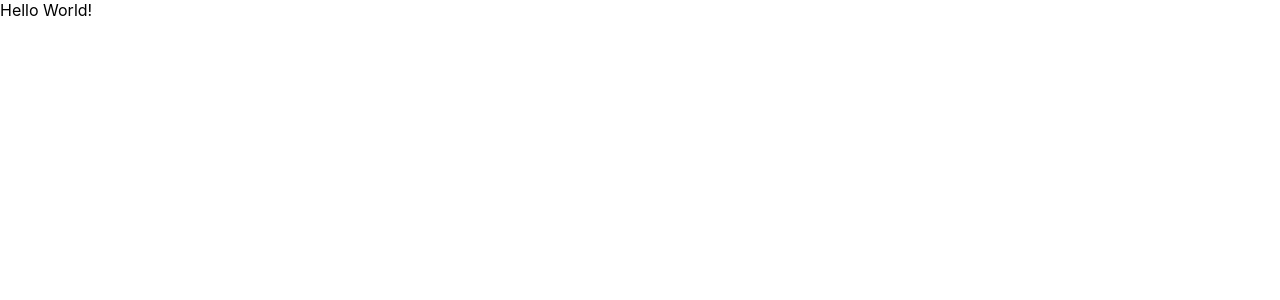
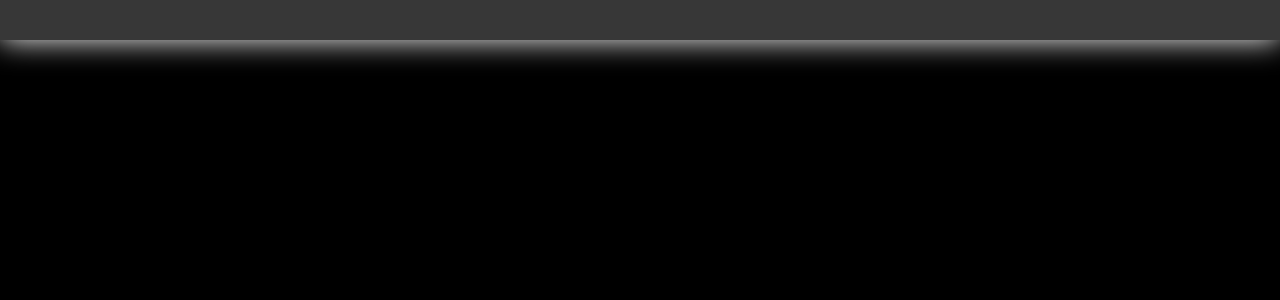
Before and after one commit to KacperMalachowski/blog, a Next.js app: page / in a window 1280 px wide. Shown: the top 300 px of the page. Built offline with nearby package versions, Linux system fonts and the light colour scheme; a web font is replaced by a local one.

Commit message:
feat(top-nav-bar): refactor top-nav-bar, dark mode

```diff
--- a/src/components/HeaderBar/index.tsx
+++ /dev/null
@@ -1,3 +0,0 @@
-const HeaderBar = () => (<>Hello World!</>);
-
-export default HeaderBar;
--- /dev/null
+++ b/src/components/TopNavBar/index.tsx
@@ -0,0 +1,8 @@
+import { FunctionComponent } from "react"
+import StyledWrapped from "./styles/StyledWrapper";
+
+const TopNavBar: FunctionComponent = ({ children }) => (
+  <StyledWrapped></StyledWrapped>
+)
+
+export default TopNavBar;
--- /dev/null
+++ b/src/components/TopNavBar/styles/StyledWrapper.tsx
@@ -0,0 +1,10 @@
+import styled from "styled-components";
+
+const StyledWrapped = styled.header`
+  width: 100vw;
+  height: 40px;
+  background-color: #373737;
+  box-shadow 0px 0px 30px #fff;
+`;
+
+export default StyledWrapped;
--- a/src/pages/index.tsx
+++ b/src/pages/index.tsx
@@ -1,9 +1,9 @@
 import type { NextPage } from "next";
-import HeaderBar from "../components/HeaderBar";
+import NavBar from "../components/TopNavBar";
 
 const Home: NextPage = () => {
   return (
-    <HeaderBar />
+    <NavBar/>
   );
 };
 
--- a/src/styles/globals.css
+++ b/src/styles/globals.css
@@ -4,6 +4,7 @@ body {
   margin: 0;
   font-family: -apple-system, BlinkMacSystemFont, Segoe UI, Roboto, Oxygen,
     Ubuntu, Cantarell, Fira Sans, Droid Sans, Helvetica Neue, sans-serif;
+  background-color: #000;
 }
 
 a {
```
Also changed, not shown: src/components/TopNavBar/useNavBar.ts (added, +10 -0 lines), 2 other files (tests, documents, lock files or other folders).
